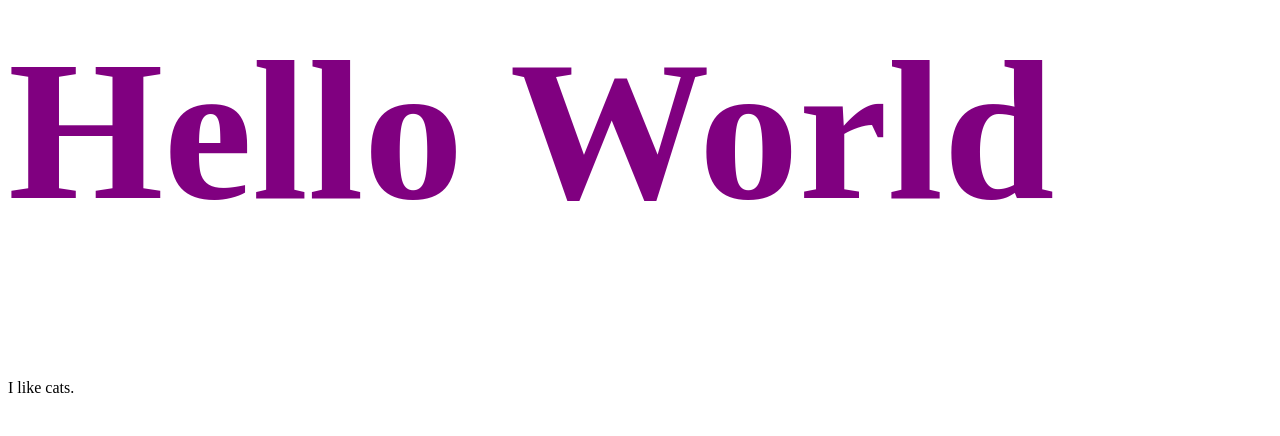
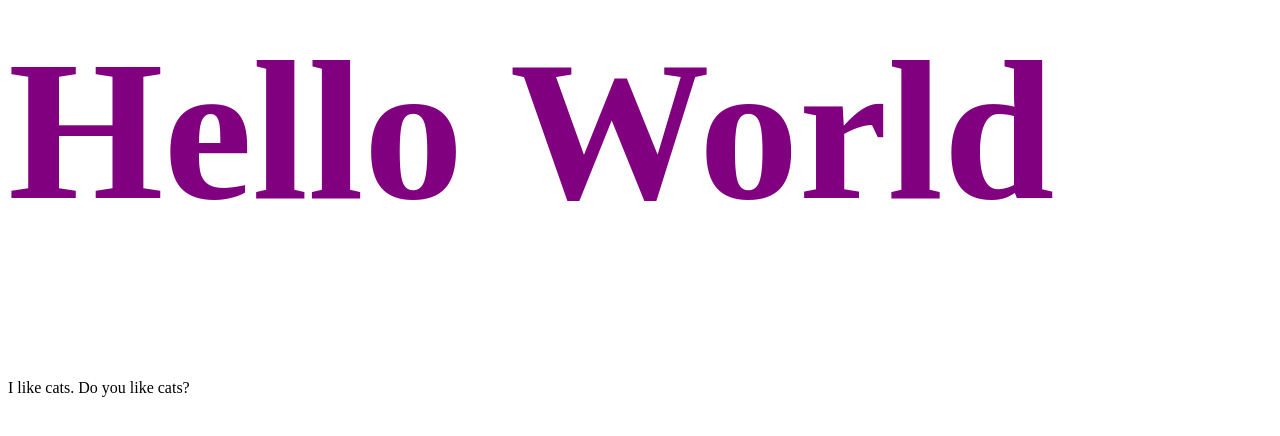
Before and after one commit to ssonali/web-project, a plain HTML site: page index.html in a window 1280 px wide. Shown: the part 118-554 px from the top of the page. Drawn offline with Linux system fonts and the light colour scheme.

Commit message:
merge new paragraph addition

```diff
--- a/index.html
+++ b/index.html
@@ -6,6 +6,6 @@
 </head>
 <body>
   <h1>Hello World</h1>
-  <p> I like cats.</p>
+  <p> I like cats. Do you like cats? </p>
 </body>
 </html>
```
